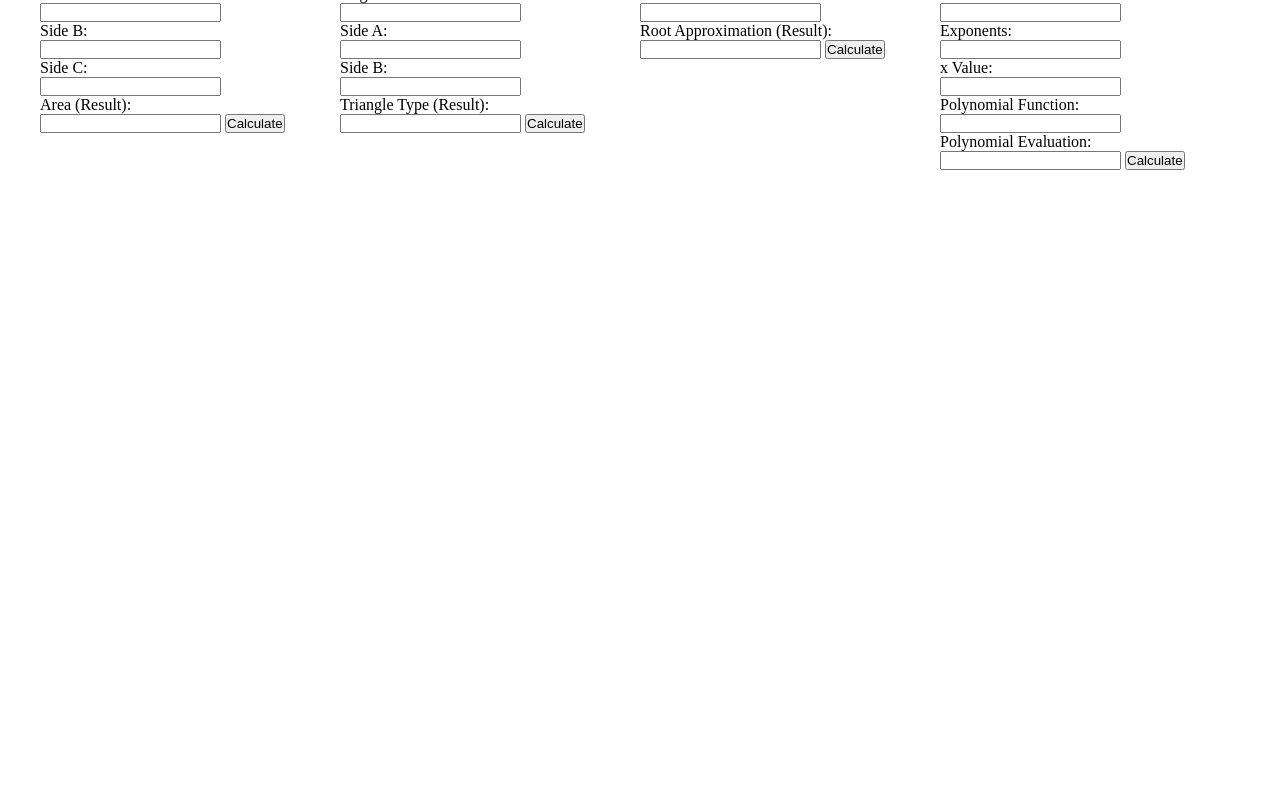
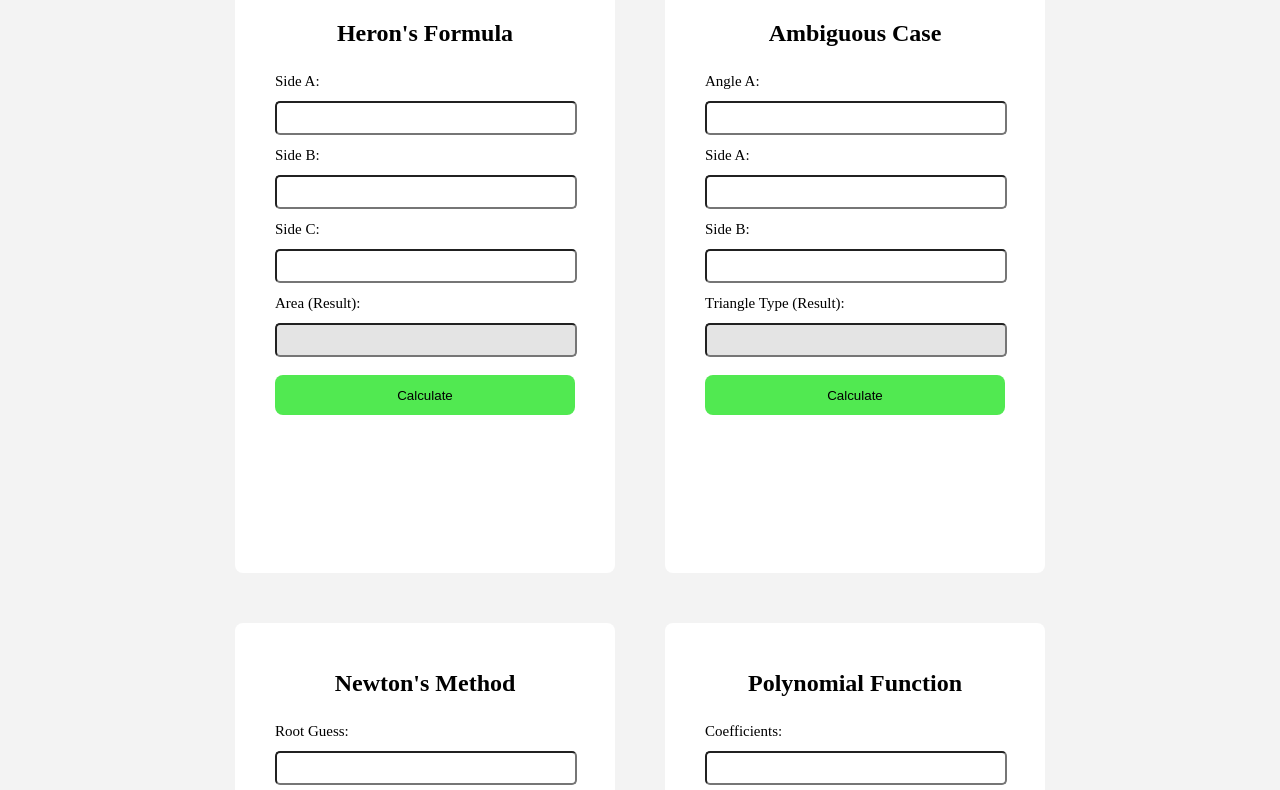
Before and after one commit to ZengAnson/ICS4U1_A3, a plain HTML site: page index.html in a window 1280 px wide. Shown: the part 52-842 px from the top of the page. Before the commit the page ends 800 px from the top, so only its background shows below. Drawn offline with Linux system fonts and the light colour scheme.

Commit message:
finished css

```diff
--- a/index.html
+++ b/index.html
@@ -10,7 +10,7 @@
     <div class="screen">
         <!--heron's formula-->
         <div class="box heron">
-            <h1 class="formulaTitle">Heron's Formula</h1>
+            <h2 class="formulaTitle">Heron's Formula</h2> <br>
             <p>Side A:</p>
             <input type="text" id="heronA" name="heronA">
             <p>Side B:</p>
@@ -18,12 +18,12 @@
             <p>Side C:</p>
             <input type="text" id="heronC" name="heronC">
             <p>Area (Result):</p>
-            <input type="text" id="heronArea" name="heronArea" readOnly>
+            <input class="unclickable" type="text" id="heronArea" name="heronArea" readOnly> <br><br>
             <button type="button" id="heronCalc">Calculate</button>
         </div>
         <!--ambiguous case-->
         <div class="box ambCase">
-            <h1 class="formulaTitle">Ambiguous Case</h1>
+            <h2 class="formulaTitle">Ambiguous Case</h2> <br>
             <p>Angle A:</p>
             <input type="text" id="ambAngle" name="ambAngle">
             <p>Side A:</p>
@@ -31,21 +31,21 @@
             <p>Side B:</p>
             <input type="text" id="ambSideB" name="ambSideB">
             <p>Triangle Type (Result):</p>
-            <input type="text" id="ambType" name="ambType" readOnly>
+            <input class="unclickable" type="text" id="ambType" name="ambType" readOnly> <br><br>
             <button type="button" id="ambCalc">Calculate</button>
         </div>
         <!--newton's method-->
         <div class="box newton">
-            <h1 class="formulaTitle">Newton's Method</h1>
+            <h2 class="formulaTitle">Newton's Method</h2> <br>
             <p>Root Guess:</p>
             <input type="text" id="newRoot" name="newRoot">
             <p>Root Approximation (Result):</p>
-            <input type="text" id="newApp" name="newApp" readOnly>
+            <input class="unclickable" type="text" id="newApp" name="newApp" readOnly> <br><br>
             <button type="button" id="newtonCalc">Calculate</button>
         </div>
         <!--polynomial function-->
         <div class="box polynomial">
-            <h1 class="formulaTitle">Polynomial Function</h1>
+            <h2 class="formulaTitle">Polynomial Function</h2> <br>
             <p>Coefficients:</p>
             <input type="text" id="polyCo" name="polyCo">
             <p>Exponents:</p>
@@ -55,7 +55,7 @@
             <p>Polynomial Function:</p>
             <input type="text" id="polyFun" name="polyFun" readOnly>
             <p>Polynomial Evaluation:</p>
-            <input type="text" id="polyEva" name="polyEva" readOnly>
+            <input class="unclickable" type="text" id="polyEva" name="polyEva" readOnly> <br><br>
             <button type="button" id="polyCalc">Calculate</button>
         </div>
     </div>
--- a/style.css
+++ b/style.css
@@ -3,12 +3,57 @@
     padding: 0;
 }
 
+body {
+    background-color: rgb(243, 243, 243);
+}
+
 .screen {
+    position: relative;
     display: flex;
     flex-wrap: wrap;
     justify-content: center;
+    left: 10%;
+    width: 80%;
 }
 
 .box {
+    background-color: rgb(255, 255, 255);
+    border-radius: 8px;
+    margin: 25px;
+    padding: 50px 40px;
     width: 300px;
+    height: 500px;
 }
+
+h2 {
+    text-align: center;
+    line-height: 20px;
+}
+
+p {
+    font-size: 15px;
+    line-height: 40px;
+}
+
+input {
+    width: 287.5px;
+    height: 20px;
+    border-radius: 5px;
+    padding: 5px;
+}
+
+button {
+    width: 100%;
+    height: 40px;
+    background-color: rgb(81, 233, 81);
+    border: none;
+    border-radius: 8px;
+}
+
+button:active {
+    background-color: rgb(74, 204, 74);
+}
+
+.unclickable {
+    background-color: rgb(228, 228, 228);
+}
```
